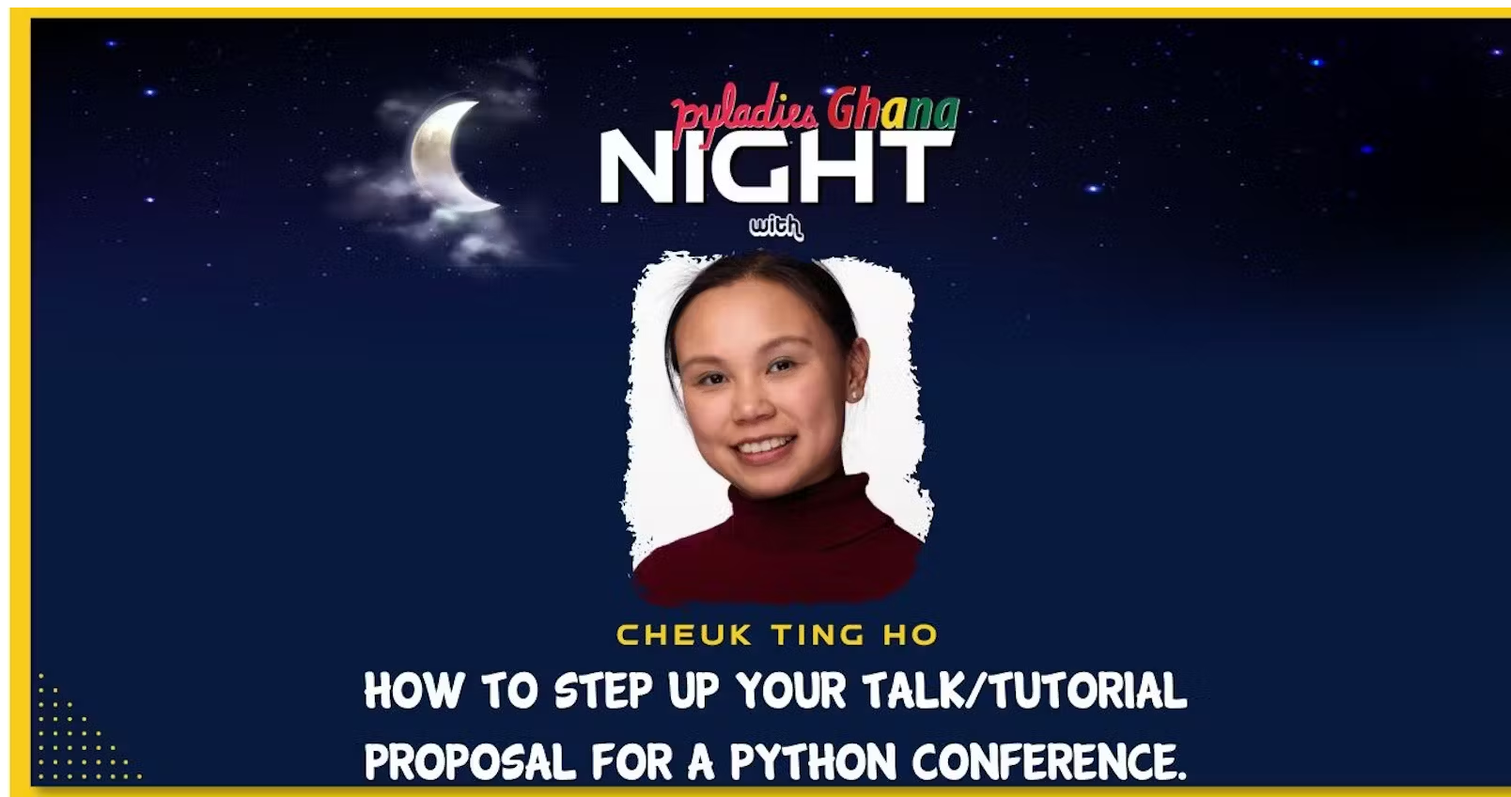
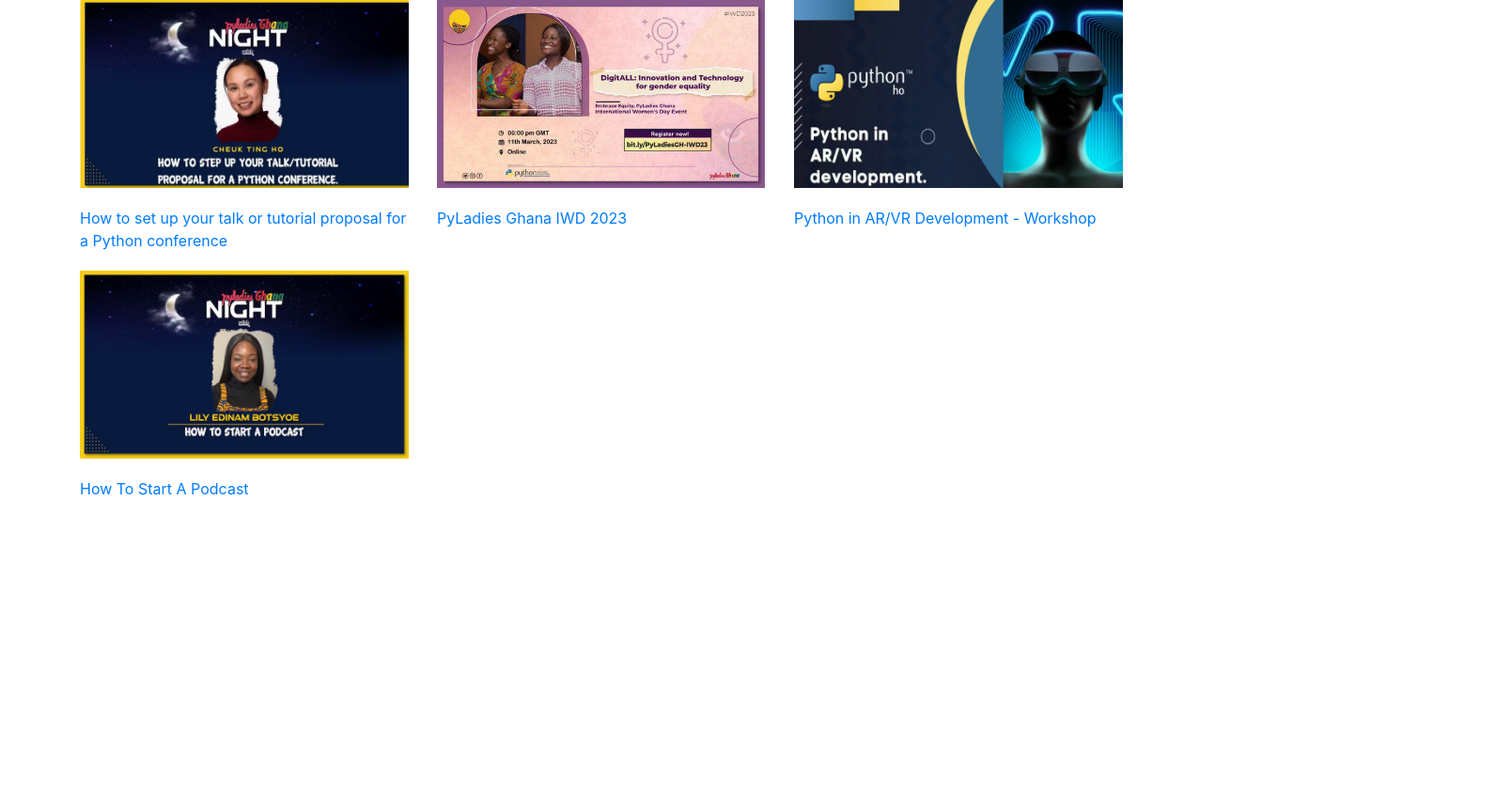
Before and after one commit to Fatima-Bint/PyladiesBlog, a plain HTML site: page index.html in a window 1280 px wide. Shown: the top 848 px of the page at 94% size, 1608 px wide, since content can reach past the window. After the commit the page ends 800 px from the top, so only its background shows below. Drawn offline with nearby package versions, Linux system fonts and the light colour scheme.

Commit message:
make grid and spacing to text

```diff
--- a/index.html
+++ b/index.html
@@ -4,35 +4,56 @@
     <meta charset="UTF-8">
     <meta name="viewport" content="width=device-width, initial-scale=1.0">
     <title>Blogpost from Pyladies Night Event</title>
+    <!-- Include the Bootstrap CSS link -->
+    <link rel="stylesheet" href="https://maxcdn.bootstrapcdn.com/bootstrap/4.5.2/css/bootstrap.min.css">
+    <link rel="stylesheet" href="style.css">
+    <style>
+        /* Custom CSS for image height */
+        .row.bottom-buffer .img-fluid {
+            margin-bottom: 20px;
+            height: 200px; /* Adjust the height as needed */
+        }
+        .bottom-buffer {
+            margin-bottom: 20px;
+        }
+    </style>
 </head>
 <body>
-    <main>
-        <div>
-            <div>
-                <img src="images/cheukt.avif" alt="Headshot of cheuk ting ho on a flyer with darkblue background" />
+    <main class="container">
+        <div class="row bottom-buffer">
+            <div class="col-md-4">
+                <div>
+                    <img src="images/cheukt.avif" alt="Headshot of Cheuk Ting Ho on a flyer with a dark blue background" class="img-fluid">
+                </div>
+                <a href="https://blog.pythonghana.org/how-to-set-up-your-talk-or-tutorial-proposal-for-a-python-conference">How to set up your talk or tutorial proposal for a Python conference</a>
             </div>
-            <a href="https://blog.pythonghana.org/how-to-set-up-your-talk-or-tutorial-proposal-for-a-python-conference"> How to set up your talk or tutorial proposal for a Python conference </a>
+            <div class="col-md-4">
+                <div>
+                    <img src="images/IWD.jpg" alt="A flyer for International Women's Day 2023" class="img-fluid">
+                </div>
+                <a href="https://blog.pythonghana.org/pyladies-ghana-iwd2023">PyLadies Ghana IWD 2023</a>
+            </div>
+            <div class="col-md-4">
+                <div>
+                    <img src="images/ar-vr.avif" alt="A flyer for AR VR with Python" class="img-fluid">
+                </div>
+                <a href="https://blog.pythonghana.org/python-in-arvr-development-workshop-0823">Python in AR/VR Development - Workshop</a>
+            </div>
         </div>
 
-        <div>
-            <div>
-                <img src="images/IWD.jpg" alt="a flyer for international women day 2023" />
+        <div class="row bottom-buffer">
+            <div class="col-md-4">
+                <div>
+                    <img src="images/lily.avif" alt="Headshot of Lily on a flyer with a dark blue background" class="img-fluid">
+                </div>
+                <a href="https://blog.pythonghana.org/how-to-start-a-podcast">How To Start A Podcast</a>
             </div>
-            <a href="https://blog.pythonghana.org/pyladies-ghana-iwd2023">PyLadies Ghana IWD2023</a>
-        </div>
-        <div>
-            <div>
-                <img src="images/ar-vr.avif" alt="a flyer for Ar Vr with python" />
-            </div>
-            <a href="https://blog.pythonghana.org/python-in-arvr-development-workshop-0823">Python in AR/VR Development - workshop</a>
-        </div>
-        <div>
-            <div>
-                <img src="images/lily.avif" alt="Headshot of Lily on a flyer with darkblue background" />
-            </div>
-            <a href="https://blog.pythonghana.org/how-to-start-a-podcast">How To Start A Podcast</a>
+            <!-- Add more items as needed -->
         </div>
     </main>
 
+    <!-- Include Bootstrap JS and jQuery (optional) -->
+    <script src="https://code.jquery.com/jquery-3.5.1.slim.min.js"></script>
+    <script src="https://cdn.jsdelivr.net/npm/bootstrap@5.3.0/dist/js/bootstrap.min.js"></script>
 </body>
 </html>
```
